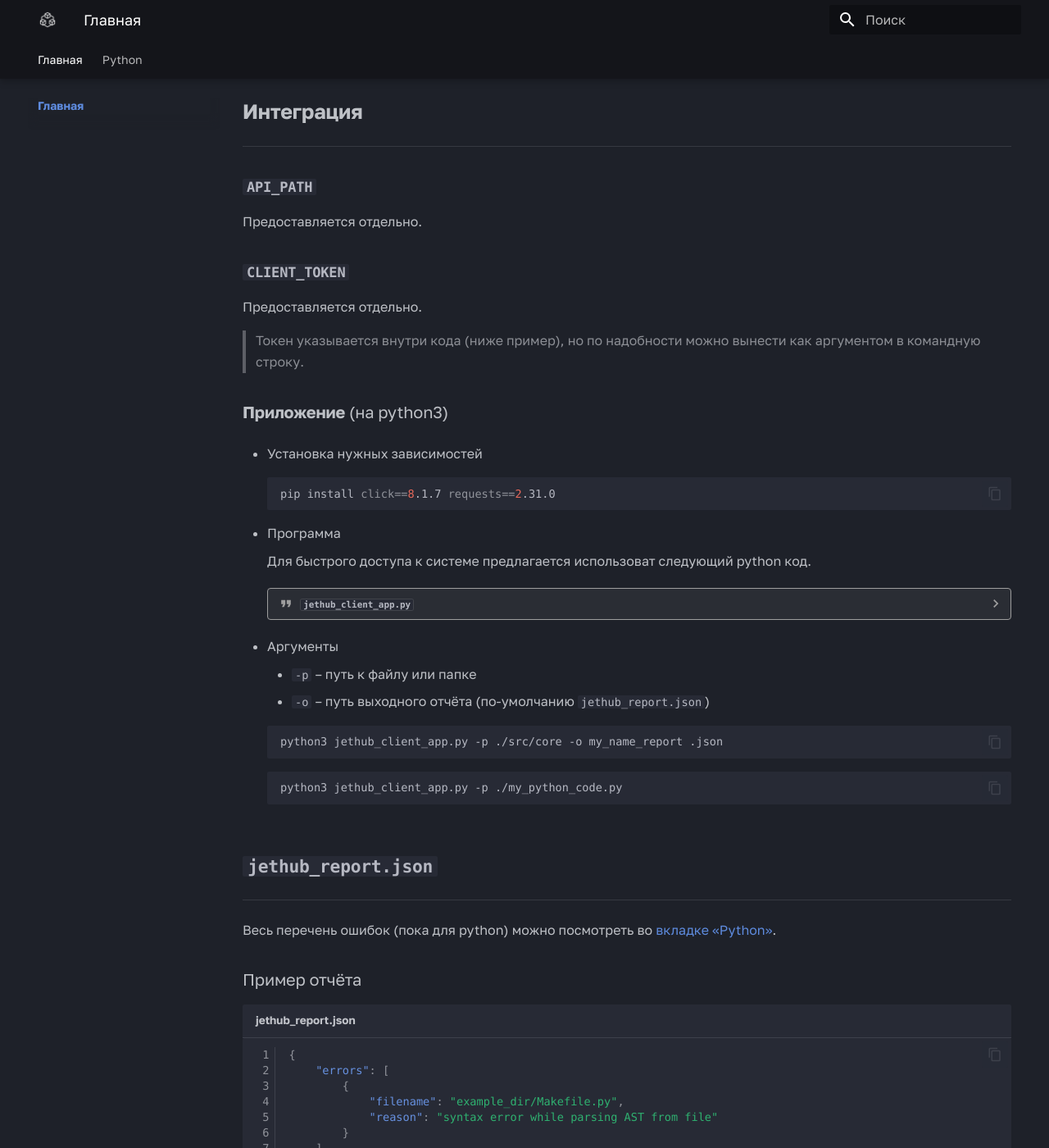
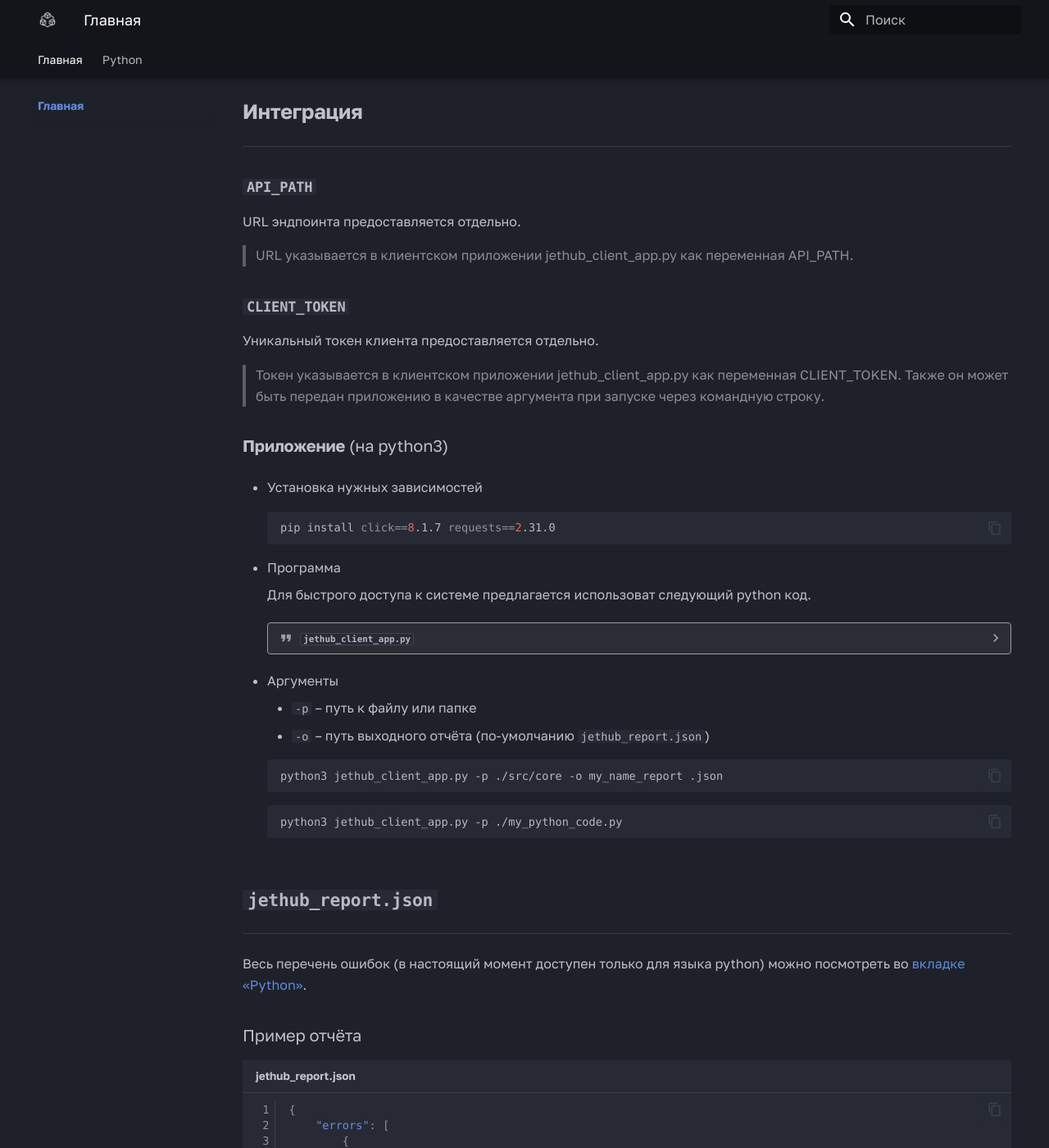
Before and after one commit to jethub-tech/docs.jethub.pro, an MkDocs documentation site: the page built from docs/index.md, in a window 1280 px wide and 1400 px high, scrolled down 562 px. Shown: the whole window at 82% size. Built offline with MkDocs 1.6.1 and Material for MkDocs 9.7.7, drawn with Linux system fonts in a browser that asks for light colours; some web fonts are replaced.

Commit message:
small changes

```diff
--- a/docs/index.md
+++ b/docs/index.md
@@ -54,13 +54,16 @@ flowchart TB
 
 ### **`API_PATH`**
 
-Предоставляется отдельно.
+URL эндпоинта предоставляется отдельно.
+
+> URL указывается в клиентском приложении jethub_client_app.py как переменная API_PATH.
 
 ### **`CLIENT_TOKEN`**
 
-Предоставляется отдельно.
+Уникальный токен клиента предоставляется отдельно.
 
-> Токен указывается внутри кода (ниже пример), но по надобности можно вынести как аргументом в командную строку.
+> Токен указывается в клиентском приложении jethub_client_app.py как переменная CLIENT_TOKEN.
+> Также он может быть передан приложению в качестве аргумента при запуске через командную строку.
 
 ### **Приложение** (на python3)
 
@@ -96,7 +99,7 @@ flowchart TB
 ## **`jethub_report.json`**
 ----
 
-Весь перечень ошибок (пока для python) можно посмотреть во [вкладке «Python»](https://docs.jethub.pro/python/).
+Весь перечень ошибок (в настоящий момент доступен только для языка python) можно посмотреть во [вкладке «Python»](https://docs.jethub.pro/python/).
 
 ### Пример отчёта
 
```
